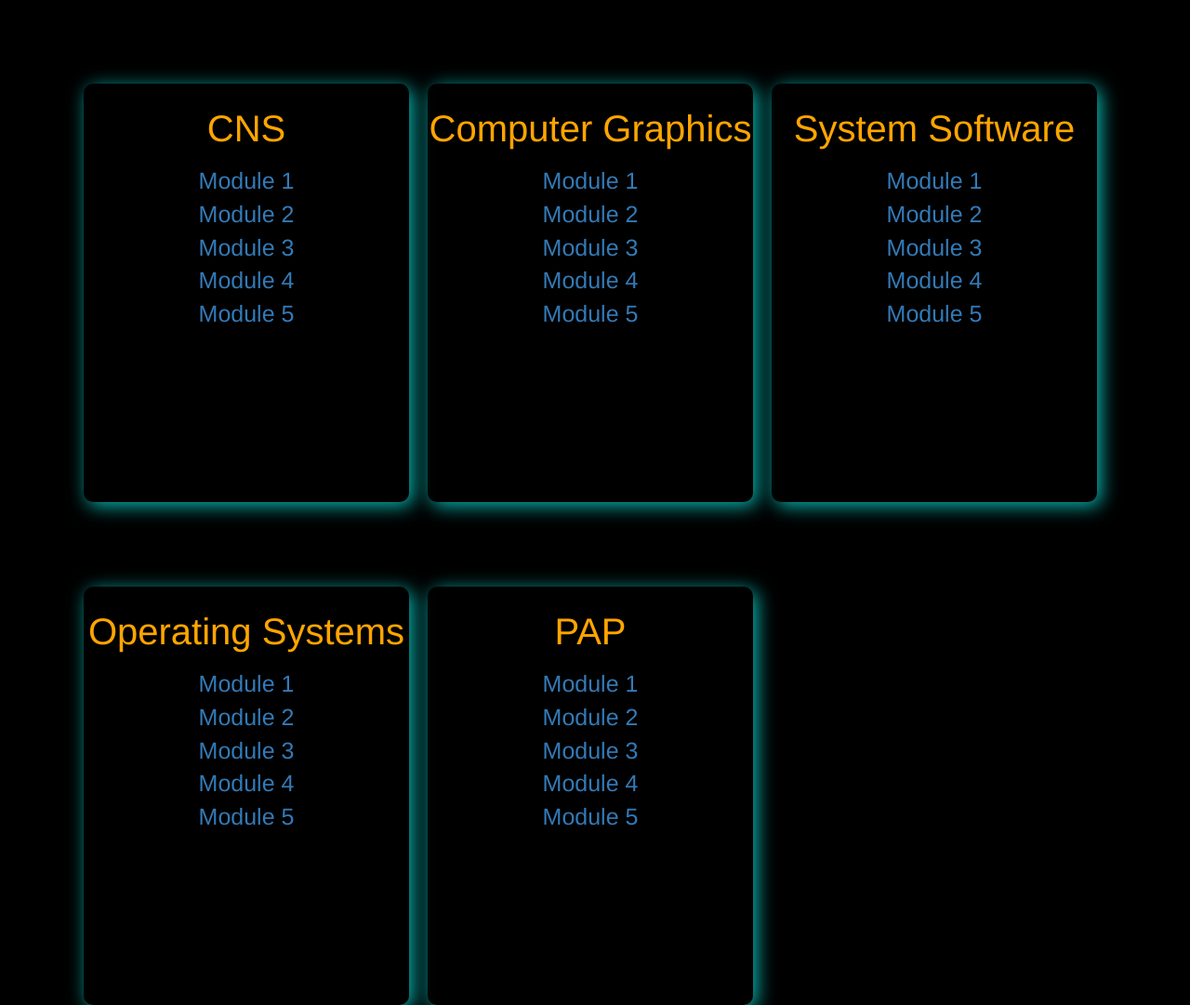
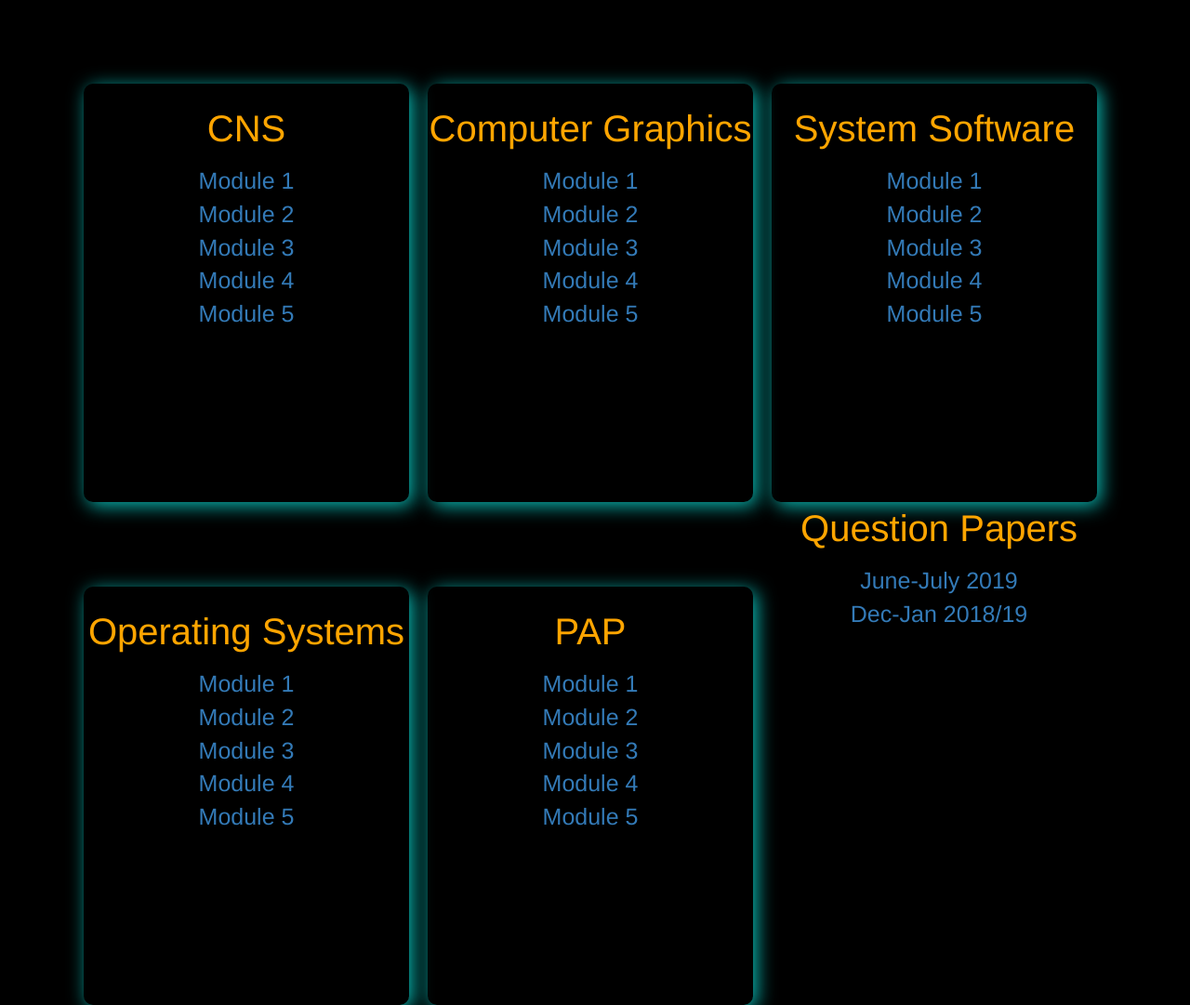
Before and after one commit to BryanCaldeira/Notes_App, a Django app: page /sem6/ in a window 1280 px wide. Shown: the part 453-1534 px from the top of the page at 93% size. Run offline with Django 3.2, Linux system fonts and the light colour scheme; some libraries are stand-ins or nearby versions.

Commit message:
Update sem6.html

```diff
--- a/templates/sem6.html
+++ b/templates/sem6.html
@@ -97,6 +97,11 @@
         <a href="{% static 'Sem6/PY/m4.pdf' %}">Module 4</a></br>
         <a href="{% static 'Sem6/PY/m5.pdf' %}">Module 5</a></p>
       </div>
+      <div class="qp">
+        <p style="padding-top: 20px; text-align: center; color: orange; font-size: 40px;">Question Papers</p>
+        <p style="text-align: center; font-size: 25px;"><a href="{% static 'QP/Sem6/jj2019.pdf' %}">June-July 2019</a></br>
+        <a href="{% static 'QP/Sem6/dj2018.pdf' %}">Dec-Jan 2018/19</a></br>
+      </div>
     </div>
   </body>
 </html>
```
